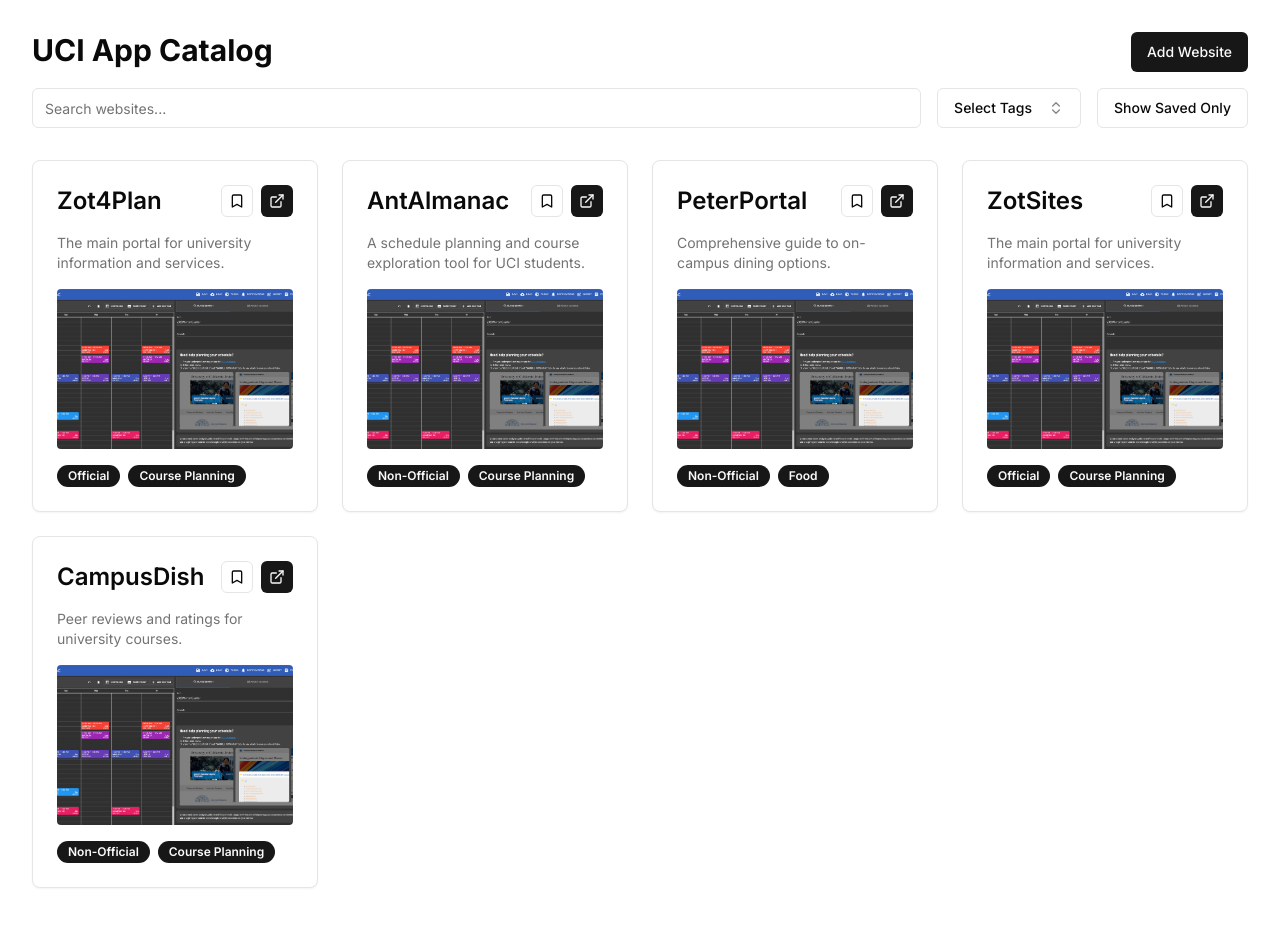
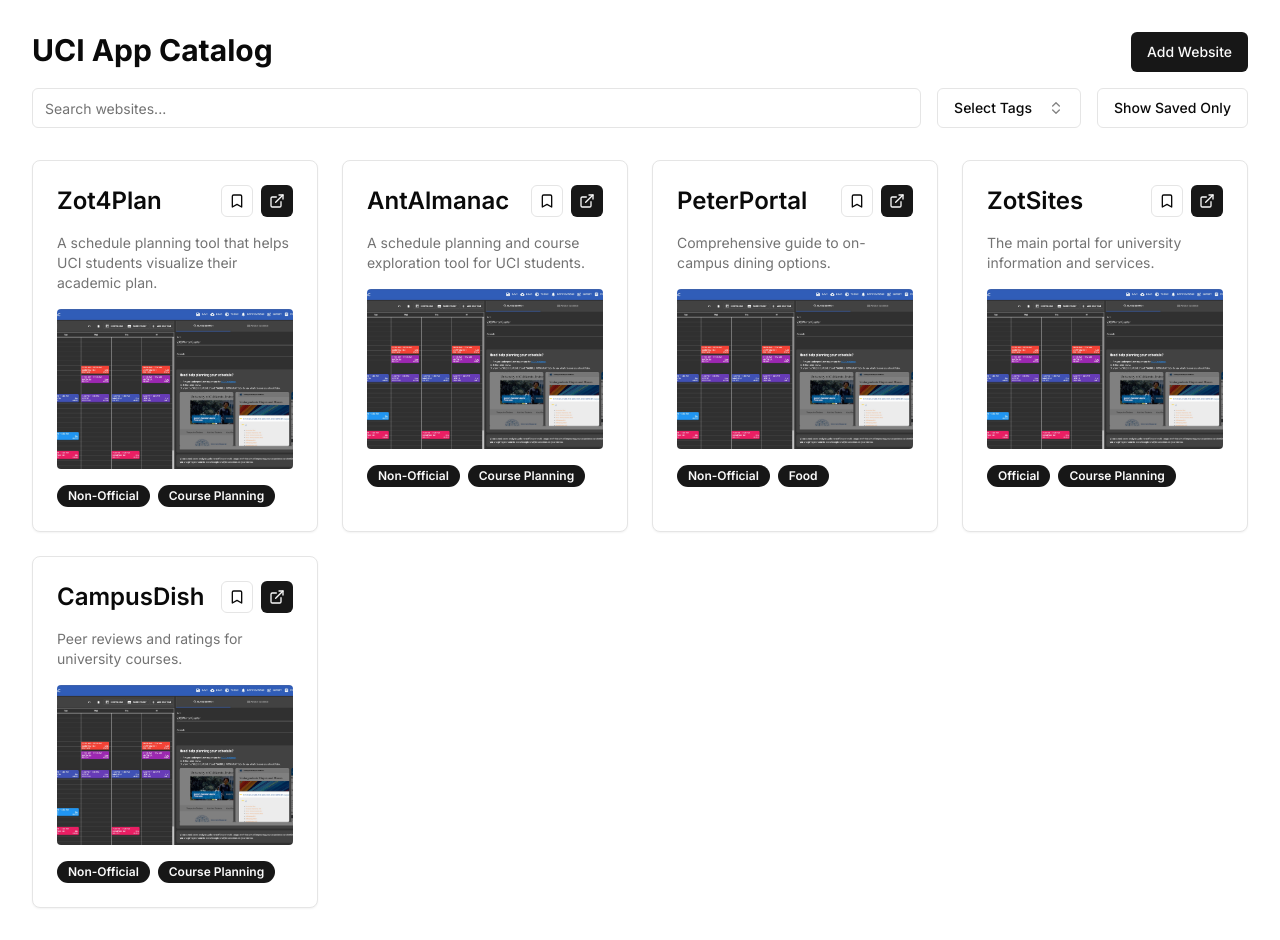
Before and after one commit to charlieweinberger/uci-app-catalog, a Next.js app: page / in a window 1280 px wide. Built offline with nearby package versions, Linux system fonts and the light colour scheme.

Commit message:
test change to see how vercel reacts

```diff
--- a/src/components/add-website-modal.tsx
+++ b/src/components/add-website-modal.tsx
@@ -57,7 +57,7 @@ export default function AddWebsiteModal({ isOpen, resetAddWebsiteModal }: {
 
   // TODO send website to me
   const sendWebsiteToMe = (website: Website, user: User | null) => {
-    // TODO add activelyMaintained and dateAdded
+    // TODO add fields such as activelyMaintained, gitHubLink, dateAdded, or dateCreated
     console.log("Sending website by user to me: ", website, user);
   };
 
@@ -104,6 +104,7 @@ export default function AddWebsiteModal({ isOpen, resetAddWebsiteModal }: {
           </AlertDescription>
         </Alert>
 
+        {/* // TODO create a simplified version of this, with the option to add more ("advanced details") */}
         <form onSubmit={handleSubmit} className="flex flex-col gap-4">
           <div className="flex flex-col md:grid md:grid-cols-2 gap-4">
             <div>
--- a/src/lib/data.ts
+++ b/src/lib/data.ts
@@ -1,10 +1,10 @@
 export const websites: Website[] = [
   {
     name: "Zot4Plan",
-    link: "https://university.edu",
-    shortDescription: "The main portal for university information and services.",
+    link: "https://zot4plan.com/",
+    shortDescription: "A schedule planning tool that helps UCI students visualize their academic plan.",
     creator: "University IT Department",
-    tags: ["Official", "Course Planning"],
+    tags: ["Non-Official", "Course Planning"],
     screenshot: "/AntAlmanac.jpg",
     fullDescription:
     "This is the official university website where students can access course information, register for classes, view grades, and access various student services.",
```
